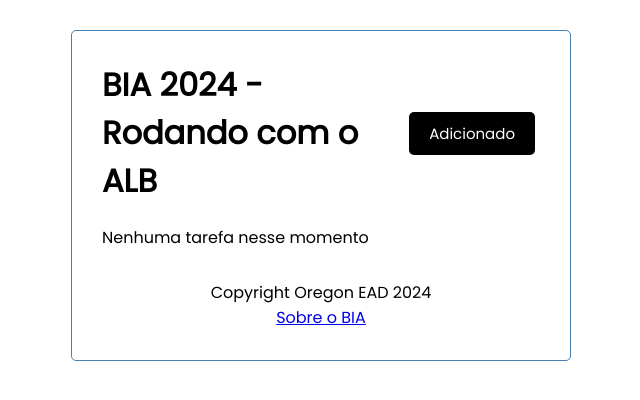
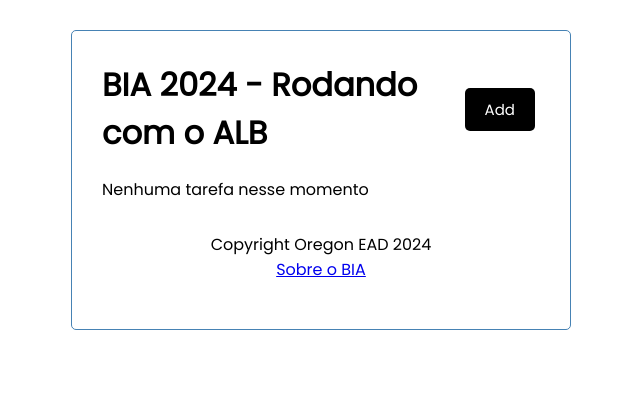
Before and after one commit to patcprado/bia-env, a React (Create React App) app in the folder client/: page / in a window 1280 px wide. Shown: the top 400 px of the page, without its empty margins (319-959 px from the left). Built offline with nearby package versions, Linux system fonts and the light colour scheme; no server answers.

Commit message:
Alterando qq coisa.

```diff
--- a/client/src/components/Header.js
+++ b/client/src/components/Header.js
@@ -11,7 +11,7 @@
       {location.pathname === "/" && (
         <Button
           color={showAdd ? "red" : "black"}
-          text={showAdd ? "Fechado" : "Adicionado"}
+          text={showAdd ? "Close" : "Add"}
           onClick={onAdd}
         />
       )}
```
